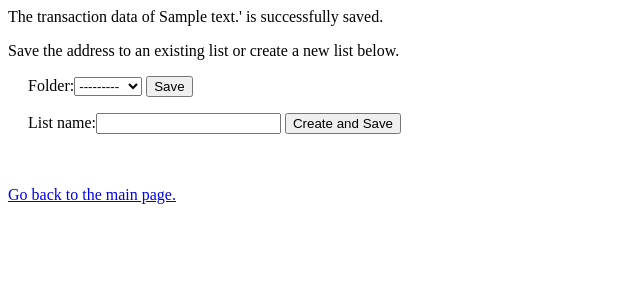
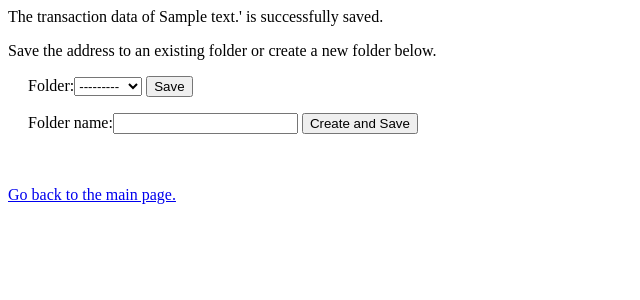
Before and after one commit to lidia-k/EtherJin, a Django app: a page that uses etherscan_app/templates/etherscan_app/results.html in a window 1280 px wide. Shown: the top 300 px of the page, without its empty margins (0-640 px from the left). Run offline with Django 3.2, Linux system fonts and the light colour scheme; a user stored in the database is signed in; tables that the repository leaves empty hold one stand-in row (values such as "Sample post").

Commit message:
rename list to folder

```diff
--- a/etherscan_app/forms.py
+++ b/etherscan_app/forms.py
@@ -8,4 +8,4 @@ class FolderSelectionForm(forms.Form):
         self.fields['folder'].queryset = folders.values_list('folder', flat=True)
 
 class FolderCreationFrom(forms.Form):
-    folder = forms.CharField(label='List name', max_length=50)
+    folder = forms.CharField(label='Folder name', max_length=50)
--- a/etherscan_app/templates/etherscan_app/index.html
+++ b/etherscan_app/templates/etherscan_app/index.html
@@ -1,8 +1,8 @@
 {% if user and not user.is_anonymous %}
     <h1>Welcome to the Etherscan Search, {{ user.get_full_name }}!</h1>
     <a href="{% url 'etherscan_app:search' %}">Search for an address/contract</a><br>
-    <a href="{% url 'etherscan_app:create-folder' %}">Create a list</a><br>
-    <a href="{% url 'etherscan_app:show-folders' %}">View Lists</a>
+    <a href="{% url 'etherscan_app:create-folder' %}">Create a folder</a><br>
+    <a href="{% url 'etherscan_app:show-folders' %}">View folders</a>
     <br><br>
     <a href="{% url 'logout' %}">Logout</a>
 {% endif %}
--- a/etherscan_app/templates/etherscan_app/results.html
+++ b/etherscan_app/templates/etherscan_app/results.html
@@ -5,7 +5,7 @@
 </style>
 <p>The transaction data of {{ address }}' is successfully saved.</p>
 
-<p>Save the address to an existing list or create a new list below.</p>
+<p>Save the address to an existing folder or create a new folder below.</p>
 <form action="{% url 'etherscan_app:save-address-to-folder' %}" method="post">
     {% csrf_token %}
     {{ folder_selection_form }}
@@ -21,8 +21,3 @@
 </form>
 
 <br><br><a href="{% url 'etherscan_app:index' %}">Go back to the main page.</a>
-
-<!-- TODO
-1) If there are lists, create html select tag to save the address to the selected list
-2) Create a form that allows a user to create a new list that includes the address
--->
--- a/etherscan_app/urls.py
+++ b/etherscan_app/urls.py
@@ -13,6 +13,6 @@ urlpatterns = [
     path('folders/<str:folder>', views.show_folder, name="show-folder"),
     path('<str:address>/transactions', views.show_transactions, name='show-transactions'),
     path('user_addresses', views.show_user_addresses, name='user_addresses'),
-    path('create-list', views.create_folder, name='create-folder'),
+    path('create-folder', views.create_folder, name='create-folder'),
     path('view-lists', views.show_folders, name="show-folders"),
 ]
```
